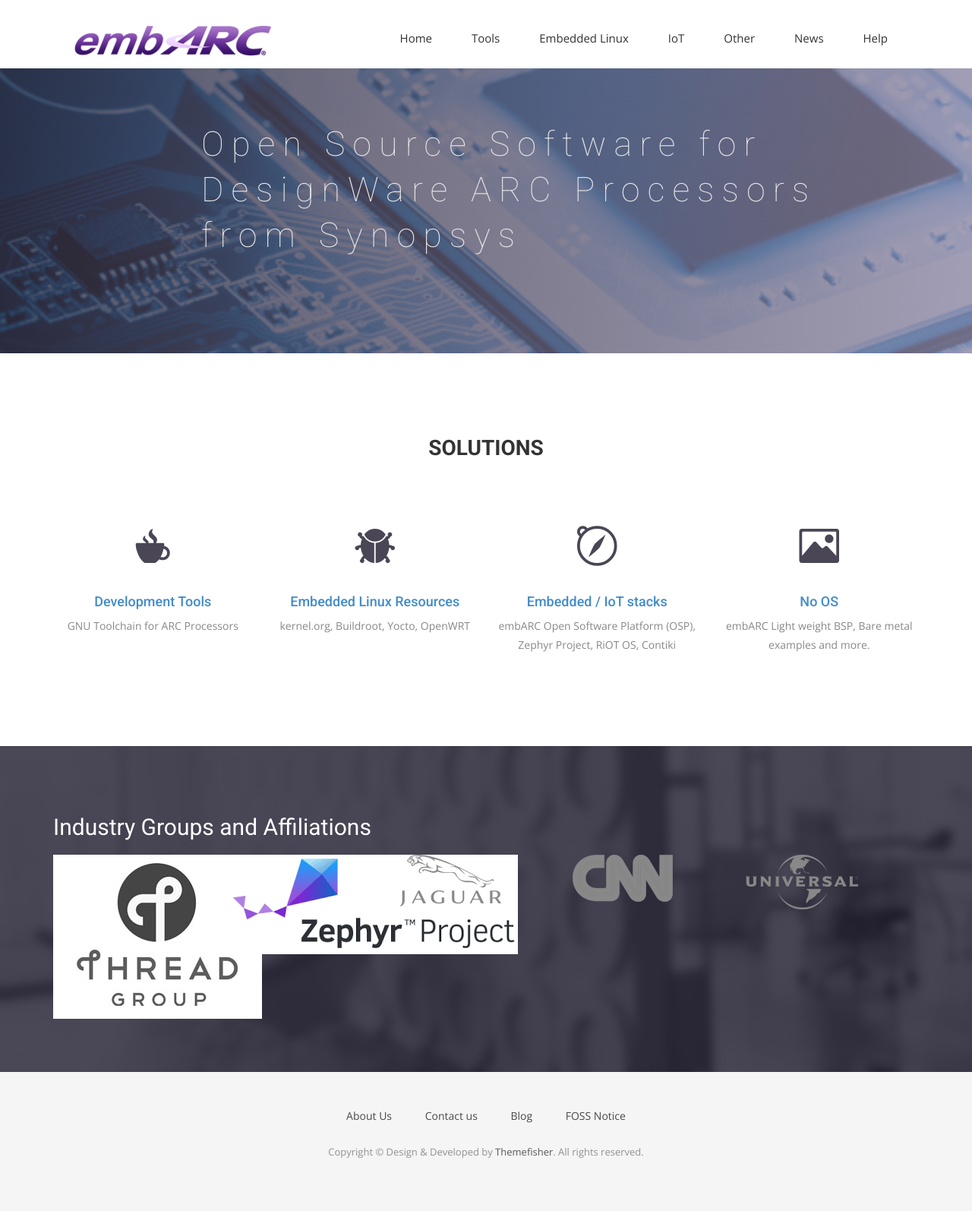
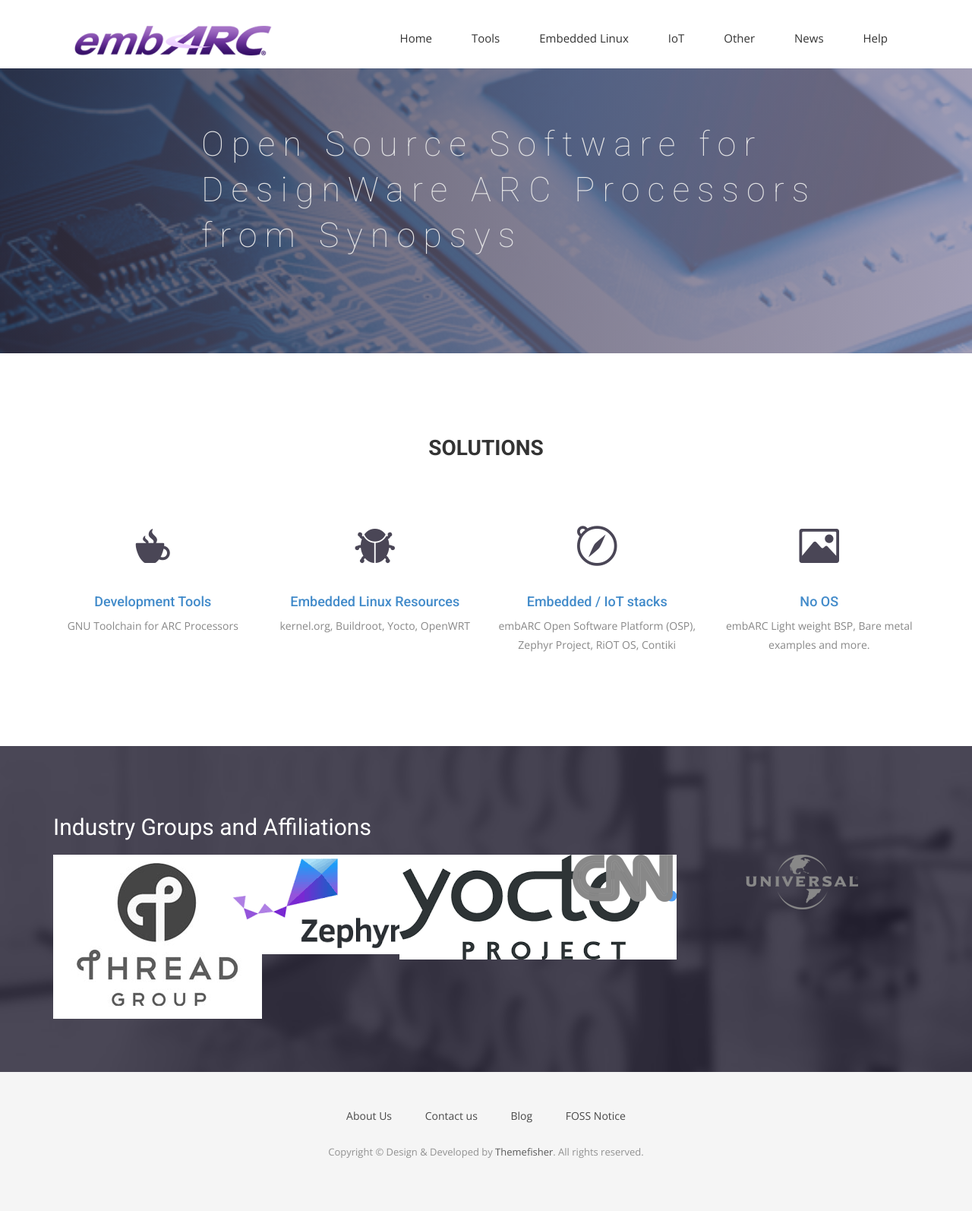
Before and after one commit to fbedard/crabme, a Jekyll site: the page built from index.html, in a window 1280 px wide. Shown: the whole page at 76% size. Built offline with Jekyll 4.4.1, drawn with Linux system fonts in a browser that asks for light colours; nearby versions of some CDN libraries; some web fonts are replaced.

Commit message:
add yocto

```diff
--- a/index.html
+++ b/index.html
@@ -109,7 +109,7 @@
               <img src="{{ site.baseurl }}/img/clients/zephyr.png" alt="Features">
             </div>
             <div class="clients-logo-img">
-              <img src="{{ site.baseurl }}/img/clients/clients-logo4.png" alt="Features">
+              <img src="{{ site.baseurl }}/img/clients/yocto.png" alt="Features">
             </div>
             <div class="clients-logo-img">
               <img src="{{ site.baseurl }}/img/clients/clients-logo5.png" alt="Features">
```
Also changed, not shown: img/clients/yocto.png (added).
